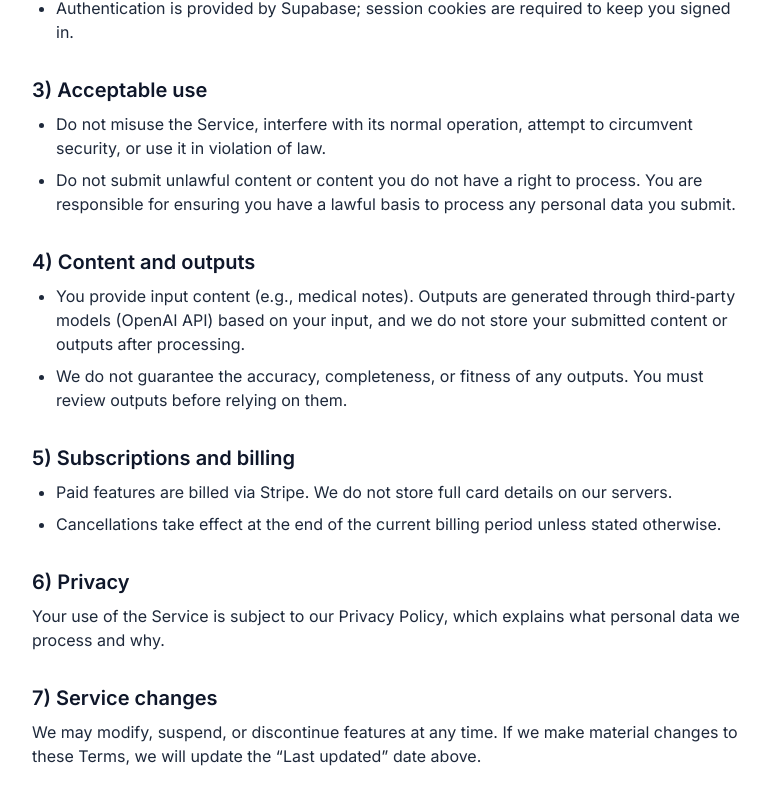
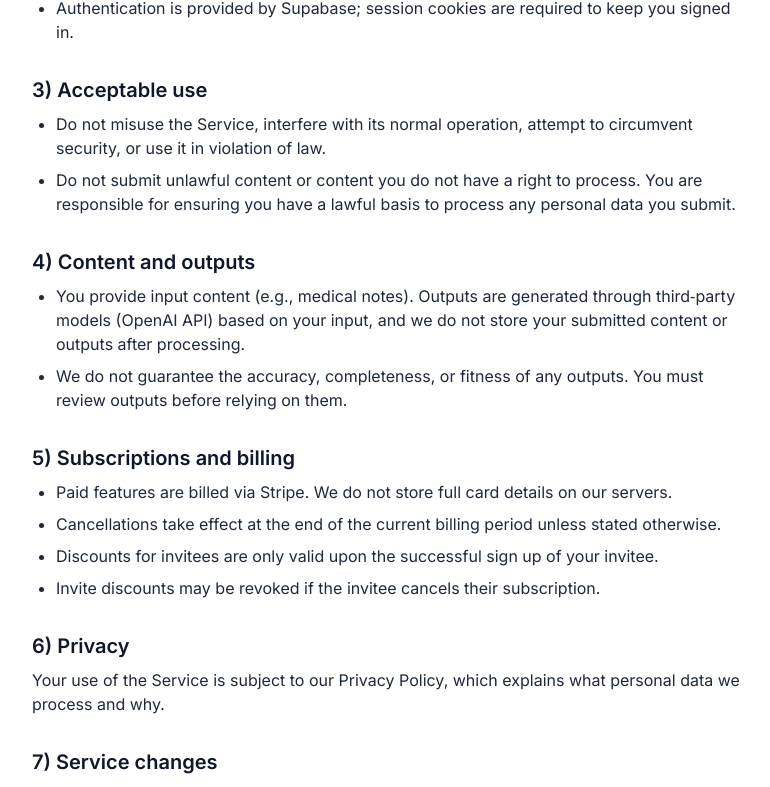
Before and after one commit to Esbruce/dsg, a Next.js app: page /terms in a window 1280 px wide. Shown: the part 356-1143 px from the top of the page, without its empty margins (248-1018 px from the left). Built offline with nearby package versions, Linux system fonts and the light colour scheme.

Commit message:
terms update

```diff
--- a/app/terms/page.tsx
+++ b/app/terms/page.tsx
@@ -42,6 +42,8 @@ export default function TermsOfServicePage() {
             <ul className="mt-2 list-disc pl-6 space-y-2">
               <li>Paid features are billed via Stripe. We do not store full card details on our servers.</li>
               <li>Cancellations take effect at the end of the current billing period unless stated otherwise.</li>
+              <li>Discounts for invitees are only valid upon the successful sign up of your invitee.</li>
+              <li>Invite discounts may be revoked if the invitee cancels their subscription.</li>
             </ul>
           </section>
 
```
